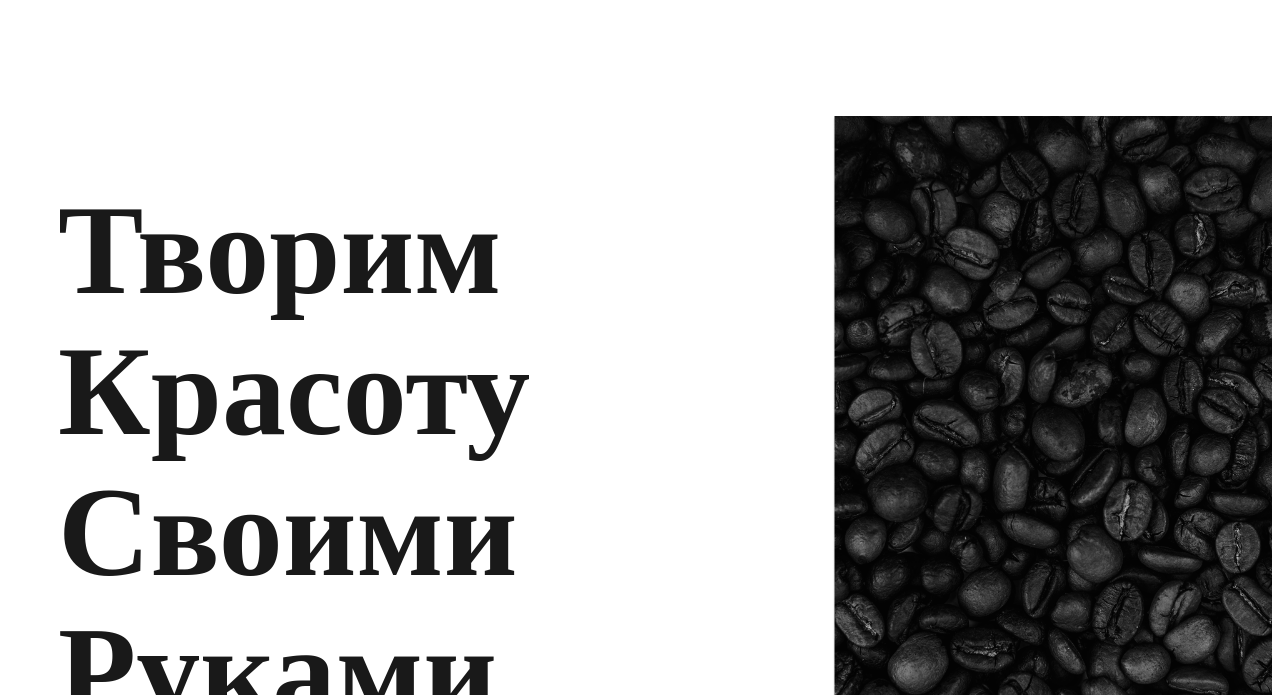
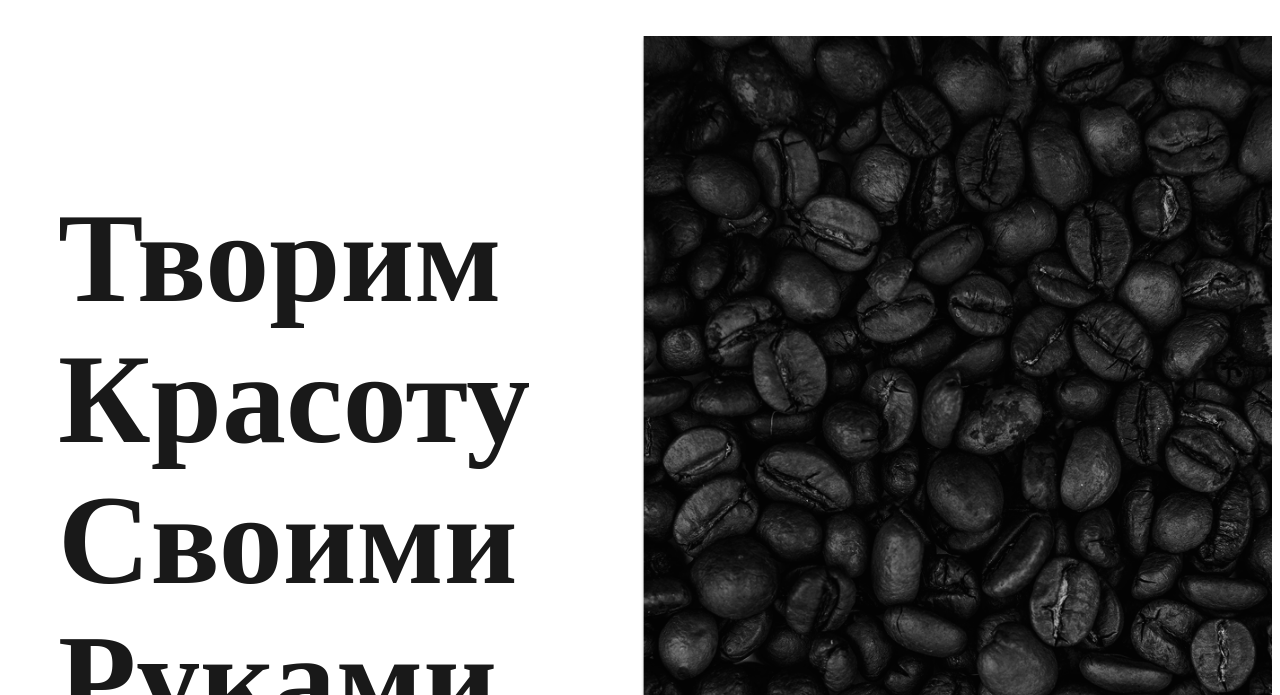
Before and after one commit to Artem-Strelnikov/BeanCoffee1, a plain HTML site: page index.html in a window 1280 px wide. Shown: the part 105-800 px from the top of the page. Drawn offline with Linux system fonts and the light colour scheme.

Commit message:
Внес коректировки в секцию intro

```diff
--- a/assets/css/components/_intro.scss
+++ b/assets/css/components/_intro.scss
@@ -4,12 +4,7 @@
         display: flex;
         align-items: center; /* Выравнивание по вертикали */
         justify-content: space-between;
-        min-height: 100vh; /*
-    }
-
-    &__left {
-        flex: 1;
-        max-width: 50%; /* Занимает половину ширины */
+        min-height: 100vh;
     }
 
     &__text {
@@ -20,6 +15,7 @@
         line-height: 1.1;
         margin-bottom: 40px;
         margin-left: 50px;
+        padding-bottom: 103px;
     }
 
     &__link {
@@ -52,7 +48,7 @@
     &__img {
         max-width: 100%;
         height: auto;
-        max-height: 80vh; /* Ограничиваем высоту картинки */
-        object-fit: cover;
+        // max-height: 80vh; /* Ограничиваем высоту картинки */
+        // object-fit: cover;
     }
 }
```
Also changed, not shown: assets/css/style.css, 1 other file.
